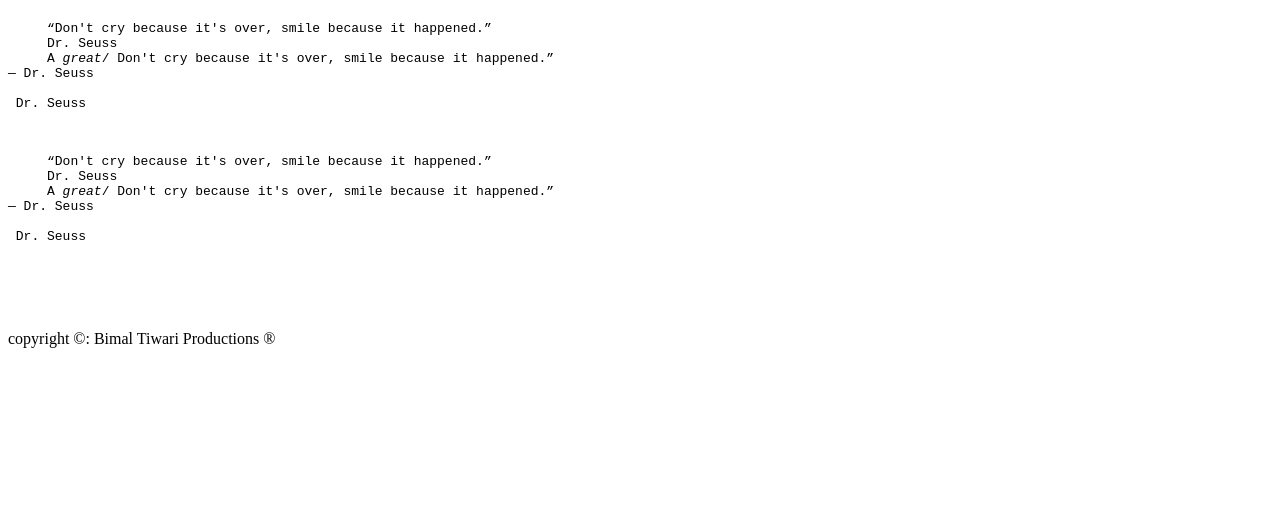
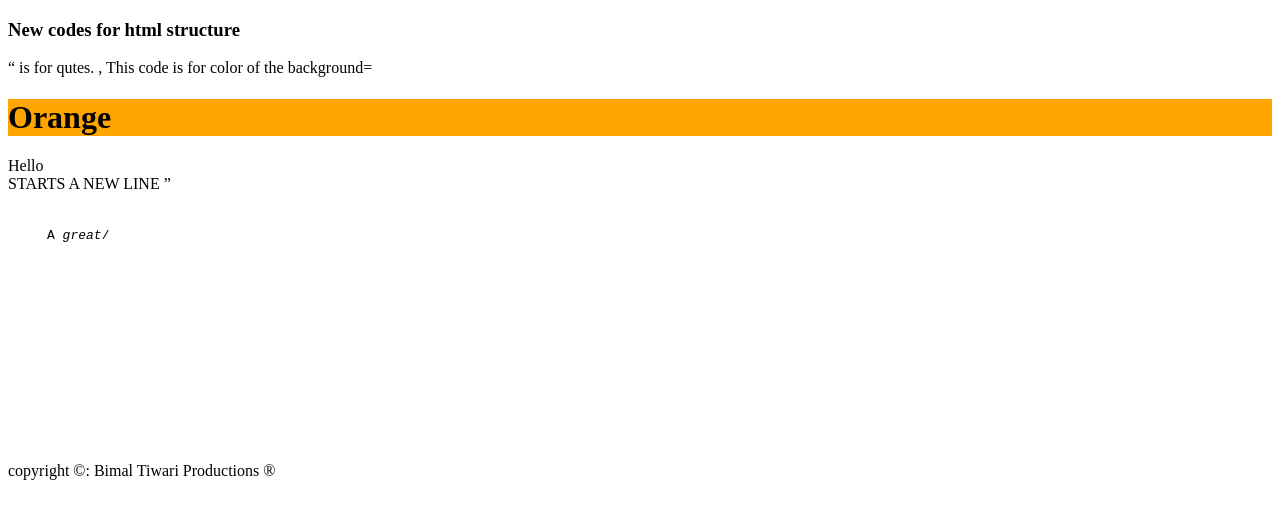
Before and after one commit to bimal12345/HTMLTextStrucutre, a plain HTML site: page index.html in a window 1280 px wide. Drawn offline with Linux system fonts and the light colour scheme.

Commit message:
added new codes

```diff
--- a/index.html
+++ b/index.html
@@ -10,8 +10,9 @@
 
 <body/>
     <header>
-      <h1></h1>
-
+      <h3> New codes for html structure</h3>
+      <q> is for qutes. <!-- Write your comments here -->, This code is for color of the background= <h1 style="background-color:Orange;">Orange</h1>
+        <div>Hello</div> STARTS A NEW LINE
     </header>
  <main>
     <section=id"section1">
@@ -35,18 +36,14 @@
      <article class="articles">
      </article>
       <pre>
-     “Don't cry because it's over, smile because it happened.”
-     Dr. Seuss
-     A <em>great</em><Great Deal intelgence>/<intellegence> Don't cry because it's over, smile because it happened.”
-― Dr. Seuss
-  <br> Dr. Seuss
+
+     A <em>great</em><Great Deal intelgence>/<intellegence>
+
+  <br>
        </article>
       <pre>
-     “Don't cry because it's over, smile because it happened.”
-     Dr. Seuss
-     A <em>great</em><Great Deal intelgence>/<intellegence> Don't cry because it's over, smile because it happened.”
-― Dr. Seuss
-  <br> Dr. Seuss
+
+  <br>
 
       </pre>
    </aside>
```
